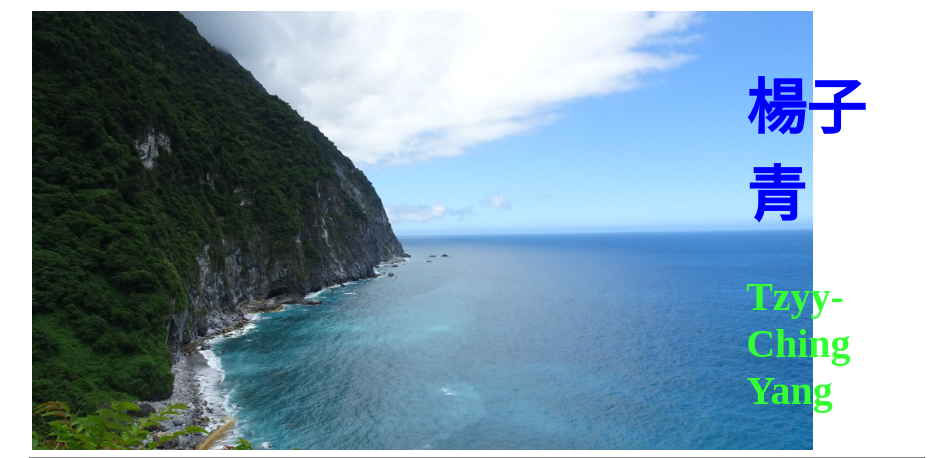
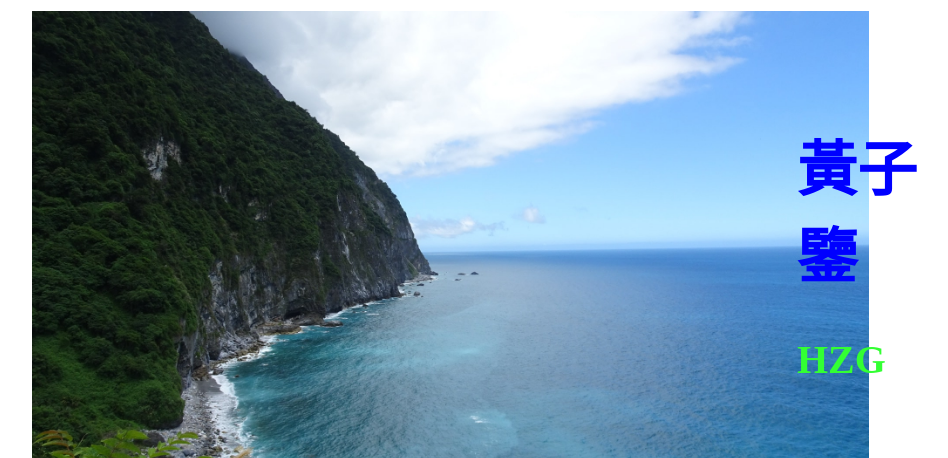
Before and after one commit to Garen0716/hzgmis, a Flask app: page /about in a window 1280 px wide. Shown: the top 458 px of the page, without its empty margins (163-1111 px from the left). Run offline with Flask 3, Linux system fonts and the light colour scheme.

Commit message:
make it better

```diff
--- a/index.py
+++ b/index.py
@@ -4,11 +4,11 @@ app = Flask(__name__)
 
 @app.route("/")
 def index():
-    homepage = "<h1>楊子青Python網頁</h1>"
+    homepage = "<h1>黃子鑒Python網頁</h1>"
     homepage += "<a href=/mis>MIS</a><br>"
     homepage += "<a href=/today>顯示日期時間</a><br>"
-    homepage += "<a href=/welcome?nick=tcyang>傳送使用者暱稱</a><br>"
-    homepage += "<a href=/about>子青簡介網頁</a><br>"
+    homepage += "<a href=/welcome?nick=ZGHUANG>傳送使用者暱稱</a><br>"
+    homepage += "<a href=/about>子鑒簡介網頁</a><br>"
     return homepage
 
 @app.route("/mis")
--- a/templates/aboutme.html
+++ b/templates/aboutme.html
@@ -3,7 +3,7 @@
 <head>
 	<meta charset="UTF-8">
 	<meta name="viewport" content="width=device-width, initial-scale=1.0">
-	<title>楊子青簡介</title>
+	<title>黃子鑒簡介</title>
 	<style type="text/css">
 		* { font-family:"標楷體"; margin-left:auto; margin-right:auto;}
 		h1 {color:blue; font-size:60px;}
@@ -18,7 +18,7 @@
 
 		function change2() {
   			document.getElementById("pic").src = "/static/cliff.jpg";
-  			document.getElementById("h2text").innerText = "Tzyy-Ching Yang";
+  			document.getElementById("h2text").innerText = "HZG";
 		}
 	</script>
 
@@ -31,8 +31,8 @@
 			</td>
 
 			<td>
-				<h1>楊子青</h1>
-				<h2 id="h2text">Tzyy-Ching Yang</h2>
+				<h1>黃子鑒</h1>
+				<h2 id="h2text">HZG</h2>
 			</td>
 		</tr>
 	</table>
@@ -40,10 +40,7 @@
 	<table width="70%" border="1">
 		<tr>
 			<td>
-				個人網頁：<a href="https://www1.pu.edu.tw/~tcyang">https://www1.pu.edu.tw/~tcyang</a><br>
-				FB：<a href="https://www.facebook.com/tcyang1971" target="_blank">https://www.facebook.com/tcyang1971</a><br>
-				Tel: <a href="tel:0426328001,18110">04-26328001#18110</a><br>
-				E-Mail: <a href="mailto:tcyang@pu.edu.tw">tcyang@pu.edu.tw</a><br>
+				E-Mail: <a href="m ">hzg930716@gmail.com</a><br>
 			</td>
 
 			<td>
--- a/templates/account.html
+++ b/templates/account.html
@@ -7,7 +7,7 @@
 <body>
 	<form action="#" method="post">
 		帳號：
-		<input type="text" name="user" value="子青">
+		<input type="text" name="user" value="黃子鑒">
 		<br><br>密碼：
 		<input type="password" name="pwd" value="123456">
 		<br><br><input type="submit" value="確定送出">
```
